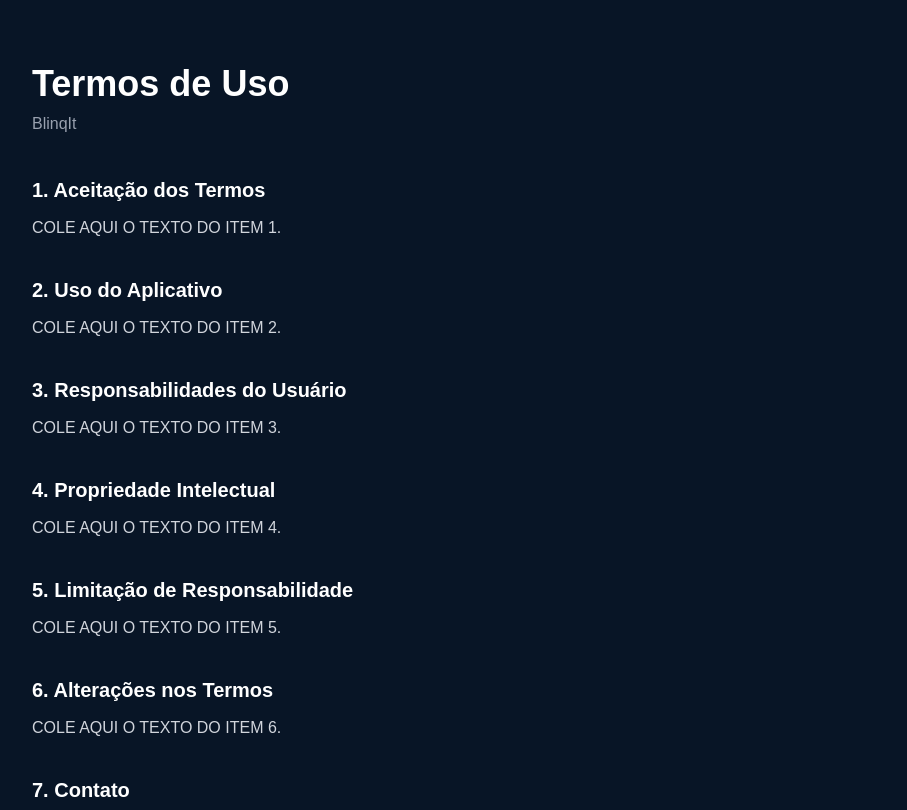
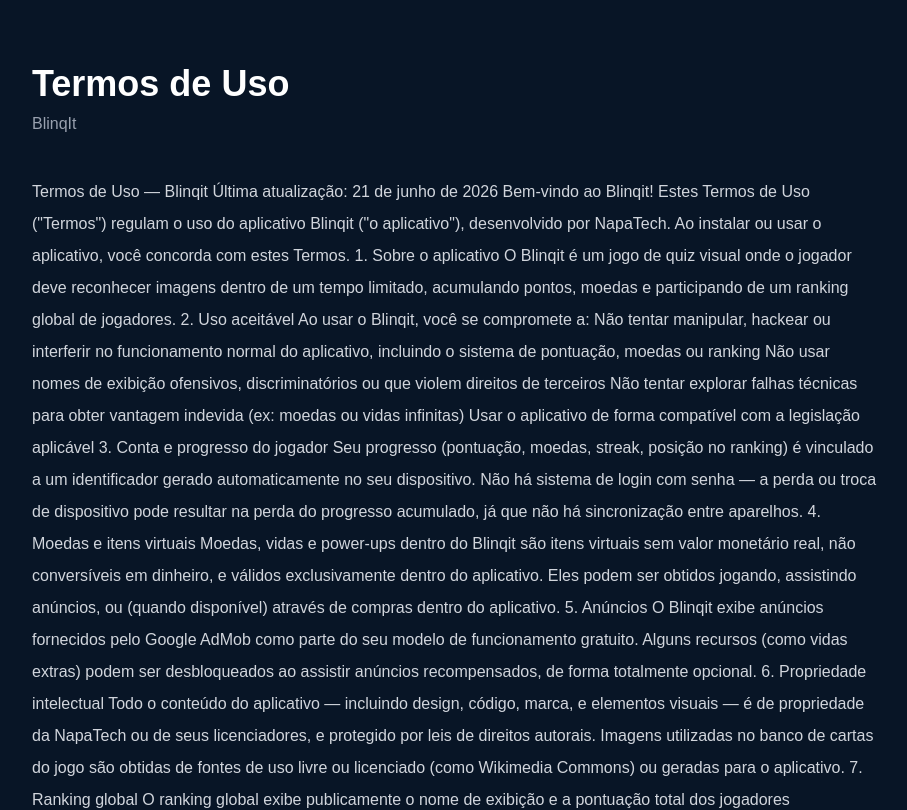
Before and after one commit to ZaptFin/napatech, a Next.js app: page /blinqit/terms in a window 1280 px wide. Shown: the top 810 px of the page, without its empty margins (184-1091 px from the left). Built offline with nearby package versions, Linux system fonts and the light colour scheme.

Commit message:
Arruma termis

```diff
--- a/app/blinqit/terms/page.tsx
+++ b/app/blinqit/terms/page.tsx
@@ -14,82 +14,75 @@
         <div className="mt-10 space-y-8 text-gray-300 leading-8">
 
           <section>
-            <h2 className="mb-2 text-xl font-semibold text-white">
-              1. Aceitação dos Termos
-            </h2>
 
             <p>
-              COLE AQUI O TEXTO DO ITEM 1.
+            Termos de Uso — Blinqit
+Última atualização: 21 de junho de 2026
+
+Bem-vindo ao Blinqit! Estes Termos de Uso ("Termos") regulam o uso do aplicativo Blinqit ("o aplicativo"), desenvolvido por NapaTech. Ao instalar ou usar o aplicativo, você concorda com estes Termos.
+
+1. Sobre o aplicativo
+
+O Blinqit é um jogo de quiz visual onde o jogador deve reconhecer imagens dentro de um tempo limitado, acumulando pontos, moedas e participando de um ranking global de jogadores.
+
+2. Uso aceitável
+
+Ao usar o Blinqit, você se compromete a:
+
+Não tentar manipular, hackear ou interferir no funcionamento normal do aplicativo, incluindo o sistema de pontuação, moedas ou ranking
+Não usar nomes de exibição ofensivos, discriminatórios ou que violem direitos de terceiros
+Não tentar explorar falhas técnicas para obter vantagem indevida (ex: moedas ou vidas infinitas)
+Usar o aplicativo de forma compatível com a legislação aplicável
+3. Conta e progresso do jogador
+
+Seu progresso (pontuação, moedas, streak, posição no ranking) é vinculado a um identificador gerado automaticamente no seu dispositivo. Não há sistema de login com senha — a perda ou troca de dispositivo pode resultar na perda do progresso acumulado, já que não há sincronização entre aparelhos.
+
+4. Moedas e itens virtuais
+
+Moedas, vidas e power-ups dentro do Blinqit são itens virtuais sem valor monetário real, não conversíveis em dinheiro, e válidos exclusivamente dentro do aplicativo. Eles podem ser obtidos jogando, assistindo anúncios, ou (quando disponível) através de compras dentro do aplicativo.
+
+5. Anúncios
+
+O Blinqit exibe anúncios fornecidos pelo Google AdMob como parte do seu modelo de funcionamento gratuito. Alguns recursos (como vidas extras) podem ser desbloqueados ao assistir anúncios recompensados, de forma totalmente opcional.
+
+6. Propriedade intelectual
+
+Todo o conteúdo do aplicativo — incluindo design, código, marca, e elementos visuais — é de propriedade da NapaTech ou de seus licenciadores, e protegido por leis de direitos autorais. Imagens utilizadas no banco de cartas do jogo são obtidas de fontes de uso livre ou licenciado (como Wikimedia Commons) ou geradas para o aplicativo.
+
+7. Ranking global
+
+O ranking global exibe publicamente o nome de exibição e a pontuação total dos jogadores participantes. Ao jogar, você concorda com a exibição pública dessas informações dentro do aplicativo.
+
+8. Disponibilidade do serviço
+
+Nos reservamos o direito de modificar, suspender ou descontinuar qualquer funcionalidade do aplicativo, incluindo o ranking global, a qualquer momento, sem aviso prévio, especialmente por motivos técnicos, de segurança ou de conformidade legal.
+
+9. Limitação de responsabilidade
+
+O Blinqit é fornecido "como está". Não garantimos que o aplicativo estará livre de erros ou interrupções. Não nos responsabilizamos por danos indiretos decorrentes do uso ou impossibilidade de uso do aplicativo.
+
+10. Idade mínima
+
+O Blinqit é classificado como conteúdo livre, adequado para todas as idades. Caso a legislação local exija idade mínima para uso de determinados recursos (como visualização de anúncios), o responsável legal pelo menor deve supervisionar o uso do aplicativo.
+
+11. Alterações nestes Termos
+
+Podemos atualizar estes Termos periodicamente. O uso continuado do aplicativo após alterações constitui aceitação dos novos Termos.
+
+12. Lei aplicável
+
+Estes Termos são regidos pelas leis da República Federativa do Brasil.
+
+Contato
+Para dúvidas sobre estes Termos, entre em contato:
+
+E-mail: zaptapp26@gmail.com
+
+
             </p>
           </section>
 
-          <section>
-            <h2 className="mb-2 text-xl font-semibold text-white">
-              2. Uso do Aplicativo
-            </h2>
 
-            <p>
-              COLE AQUI O TEXTO DO ITEM 2.
-            </p>
-          </section>
-
-          <section>
-            <h2 className="mb-2 text-xl font-semibold text-white">
-              3. Responsabilidades do Usuário
-            </h2>
-
-            <p>
-              COLE AQUI O TEXTO DO ITEM 3.
-            </p>
-          </section>
-
-          <section>
-            <h2 className="mb-2 text-xl font-semibold text-white">
-              4. Propriedade Intelectual
-            </h2>
-
-            <p>
-              COLE AQUI O TEXTO DO ITEM 4.
-            </p>
-          </section>
-
-          <section>
-            <h2 className="mb-2 text-xl font-semibold text-white">
-              5. Limitação de Responsabilidade
-            </h2>
-
-            <p>
-              COLE AQUI O TEXTO DO ITEM 5.
-            </p>
-          </section>
-
-          <section>
-            <h2 className="mb-2 text-xl font-semibold text-white">
-              6. Alterações nos Termos
-            </h2>
-
-            <p>
-              COLE AQUI O TEXTO DO ITEM 6.
-            </p>
-          </section>
-
-          <section>
-            <h2 className="mb-2 text-xl font-semibold text-white">
-              7. Contato
-            </h2>
-
-            <p>
-              Em caso de dúvidas sobre estes Termos de Uso, entre em contato:
-            </p>
-
-            <p className="mt-4">
-              <strong>E-mail:</strong> contato@napatech.com.br
-            </p>
-
-            <p>
-              <strong>Website:</strong> https://napatech.com.br
-            </p>
-          </section>
 
         </div>
 
```
